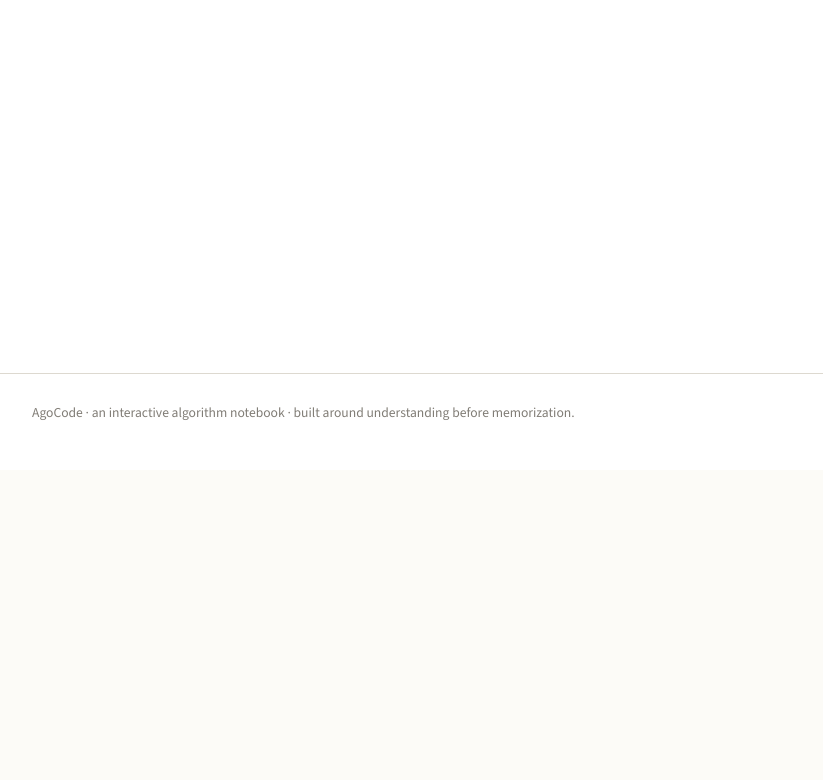
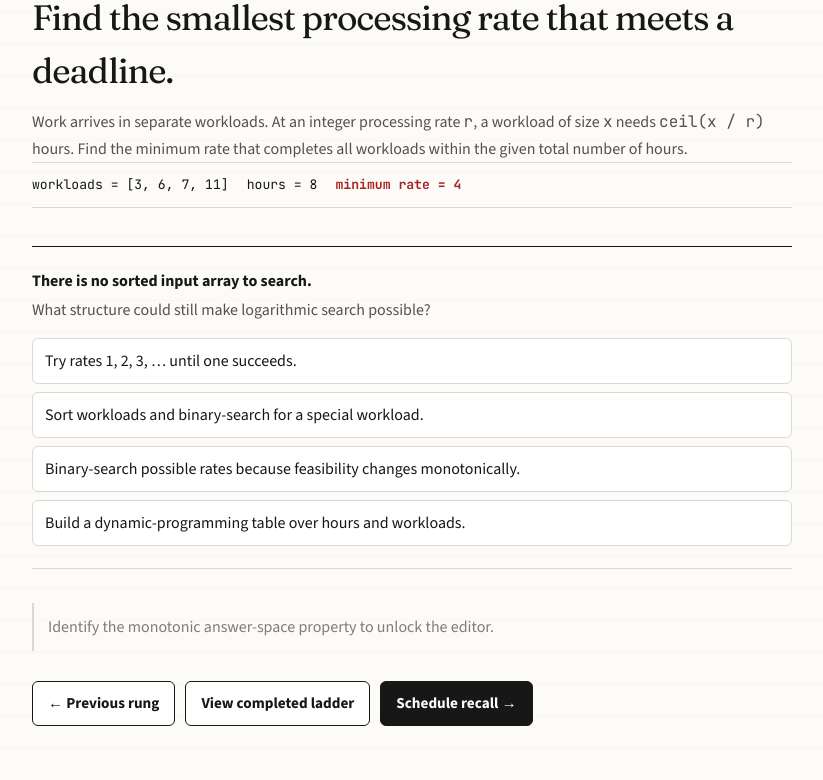
Before and after one commit to anatwork14/agocode, a Next.js app: page /practice/binary-search/answer-space in a window 1280 px wide. Before the commit this address had no page. Shown: the part 500-1280 px from the top of the page, without its empty margins (18-841 px from the left). Before the commit the page ends 970 px from the top, so only its background shows below. Built offline with nearby package versions, Linux system fonts and the light colour scheme.

Commit message:
feat: complete Binary Search transfer ladder with answer-space search

```diff
--- /dev/null
+++ b/app/practice/binary-search/answer-space/page.tsx
@@ -0,0 +1,34 @@
+import Link from "next/link";
+import { AnswerSpaceTransferPractice } from "@/components/binary-search/AnswerSpaceTransferPractice";
+
+export const metadata = { title: "Answer-Space Search Practice" };
+
+export default function AnswerSpacePracticePage() {
+  return (
+    <main className="page">
+      <div className="site-shell">
+        <div className="eyebrow">Practice · Mixed transfer</div>
+        <h1 className="editorial-title editorial-title--compact">Search a space of possible answers.</h1>
+        <p className="lede">
+          The input itself is not the sorted thing anymore. This final rung tests whether you can recognize the deeper
+          binary-search requirement: an ordered candidate space plus a monotonic decision that safely removes a region.
+        </p>
+
+        <section className="section" style={{ paddingTop: 44 }}>
+          <AnswerSpaceTransferPractice />
+          <div className="action-row">
+            <Link className="button" href="/practice/binary-search/rotated">
+              ← Previous rung
+            </Link>
+            <Link className="button" href="/practice">
+              View completed ladder
+            </Link>
+            <Link className="button button--primary" href="/review">
+              Schedule recall →
+            </Link>
+          </div>
+        </section>
+      </div>
+    </main>
+  );
+}
--- a/app/practice/binary-search/rotated/page.tsx
+++ b/app/practice/binary-search/rotated/page.tsx
@@ -23,6 +23,9 @@ export default function RotatedArrayPracticePage() {
             <Link className="button" href="/practice">
               View transfer ladder
             </Link>
+            <Link className="button button--primary" href="/practice/binary-search/answer-space">
+              Next: answer-space search →
+            </Link>
           </div>
         </section>
       </div>
--- a/app/practice/page.tsx
+++ b/app/practice/page.tsx
@@ -3,10 +3,10 @@ import Link from "next/link";
 export const metadata = { title: "Practice" };
 
 const ladder = [
-  ["01", "Insertion boundary", "Direct", "Live", "/practice/binary-search"],
-  ["02", "First occurrence boundary", "Variant", "Live", "/practice/binary-search/boundary"],
-  ["03", "Rotated ordered array", "Pattern", "Live", "/practice/binary-search/rotated"],
-  ["04", "Monotonic answer search", "Mixed", "Next", "#"],
+  ["01", "Insertion boundary", "Direct", "/practice/binary-search"],
+  ["02", "First occurrence boundary", "Variant", "/practice/binary-search/boundary"],
+  ["03", "Rotated ordered array", "Pattern", "/practice/binary-search/rotated"],
+  ["04", "Monotonic answer space", "Mixed", "/practice/binary-search/answer-space"],
 ] as const;
 
 export default function PracticePage() {
@@ -16,8 +16,8 @@ export default function PracticePage() {
         <div className="eyebrow">Transfer mode</div>
         <h1 className="editorial-title editorial-title--compact">Knowing the name is not recognizing the pattern.</h1>
         <p className="lede">
-          Practice gradually removes scaffolding. Start with a nearby variation, record your first hypothesis, then
-          move toward problems where the useful technique is no longer announced.
+          Practice gradually removes scaffolding. The four-rung Binary Search ladder moves from a direct positional
+          variation to an answer space where the candidate values do not appear as a sorted input array at all.
         </p>
 
         <section className="section">
@@ -25,36 +25,21 @@ export default function PracticePage() {
             <div className="section-heading__index">BINARY SEARCH</div>
             <div>
               <h2>Transfer ladder</h2>
-              <p>Each rung changes what must be recognized while preserving the underlying discard-region idea.</p>
+              <p>Each rung preserves the deeper rule: one decision must justify discarding an impossible region.</p>
             </div>
           </div>
 
           <div className="practice-ladder">
-            {ladder.map(([number, title, level, status, href]) => {
-              const live = status === "Live";
-              const content = (
-                <>
-                  <span className="practice-ladder__number">{number}</span>
-                  <div>
-                    <strong>{title}</strong>
-                    <span>{level}</span>
-                  </div>
-                  <span className={live ? "practice-ladder__status practice-ladder__status--live" : "practice-ladder__status"}>
-                    {status}
-                  </span>
-                </>
-              );
-
-              return live ? (
-                <Link className="practice-ladder__row" href={href} key={number}>
-                  {content}
-                </Link>
-              ) : (
-                <div className="practice-ladder__row practice-ladder__row--locked" key={number} aria-disabled="true">
-                  {content}
+            {ladder.map(([number, title, level, href]) => (
+              <Link className="practice-ladder__row" href={href} key={number}>
+                <span className="practice-ladder__number">{number}</span>
+                <div>
+                  <strong>{title}</strong>
+                  <span>{level}</span>
                 </div>
-              );
-            })}
+                <span className="practice-ladder__status practice-ladder__status--live">Live</span>
+              </Link>
+            ))}
           </div>
         </section>
       </div>
--- /dev/null
+++ b/components/binary-search/AnswerSpaceTransferPractice.tsx
@@ -0,0 +1,102 @@
+"use client";
+
+import { useState } from "react";
+import { PythonExercise, type PythonTestCase } from "@/components/code/PythonExercise";
+
+const tests: PythonTestCase[] = [
+  { label: "finds a moderate minimum rate", args: [[3, 6, 7, 11], 8], expected: 4 },
+  { label: "tight deadline needs the largest workload rate", args: [[30, 11, 23, 4, 20], 5], expected: 30 },
+  { label: "one extra hour lowers the minimum", args: [[30, 11, 23, 4, 20], 6], expected: 23 },
+  { label: "unit workloads", args: [[1, 1, 1], 3], expected: 1 },
+  { label: "single workload", args: [[100], 4], expected: 25 },
+];
+
+const starterCode = `def minimum_rate(workloads, hours):
+    # At integer rate r, workload x needs ceil(x / r) hours.
+    # Find the smallest r that finishes all workloads in time.
+    pass
+`;
+
+const hints = [
+  "Do not search the workloads. Search the set of possible answers.",
+  "A useful rate is between 1 and max(workloads). Ask whether feasibility is monotonic across that interval.",
+  "If rate r finishes on time, every larger rate also finishes on time. If r is too slow, every smaller rate is also too slow.",
+  "Binary-search the rate. Compute total hours with (x + rate - 1) // rate. When a rate works, save it and search left for a smaller feasible rate.",
+];
+
+const hypotheses = [
+  { id: "linear-rate", label: "Try rates 1, 2, 3, … until one succeeds." },
+  { id: "sort-workloads", label: "Sort workloads and binary-search for a special workload." },
+  { id: "answer-space", label: "Binary-search possible rates because feasibility changes monotonically." },
+  { id: "dynamic", label: "Build a dynamic-programming table over hours and workloads." },
+] as const;
+
+export function AnswerSpaceTransferPractice() {
+  const [hypothesis, setHypothesis] = useState<string | null>(null);
+  const correct = hypothesis === "answer-space";
+
+  return (
+    <div className="transfer-practice">
+      <section className="transfer-problem" aria-labelledby="answer-space-title">
+        <div className="eyebrow">Transfer 04 · abstract answer space</div>
+        <h2 id="answer-space-title">Find the smallest processing rate that meets a deadline.</h2>
+        <p>
+          Work arrives in separate workloads. At an integer processing rate <code className="mono">r</code>, a workload
+          of size <code className="mono">x</code> needs <code className="mono">ceil(x / r)</code> hours. Find the minimum
+          rate that completes all workloads within the given total number of hours.
+        </p>
+        <div className="example-strip mono" aria-label="Example">
+          <span>workloads = [3, 6, 7, 11]</span>
+          <span>hours = 8</span>
+          <strong>minimum rate = 4</strong>
+        </div>
+      </section>
+
+      <section className="hypothesis-gate">
+        <div className="hypothesis-gate__heading">
+          <div>
+            <strong>There is no sorted input array to search.</strong>
+            <p>What structure could still make logarithmic search possible?</p>
+          </div>
+          {hypothesis ? <span className="mono">hypothesis recorded</span> : null}
+        </div>
+        <div className="prediction-options">
+          {hypotheses.map((option) => (
+            <button
+              type="button"
+              key={option.id}
+              className={`prediction-option ${hypothesis === option.id ? (correct ? "prediction-option--correct" : "prediction-option--wrong") : ""}`}
+              onClick={() => setHypothesis(option.id)}
+              disabled={correct}
+            >
+              {option.label}
+            </button>
+          ))}
+        </div>
+        {hypothesis ? (
+          <p className={`prediction-feedback ${correct ? "prediction-feedback--correct" : ""}`} aria-live="polite">
+            {correct
+              ? "Exactly. Candidate rates form an ordered answer space. Feasibility is monotonic: once a rate is fast enough, every larger rate is also feasible. That lets one check discard half of the possible answers."
+              : "That can produce an answer, but it misses the strongest structure. Ask how the statement ‘finishes within the deadline’ changes as the rate increases. Once it becomes true, can it ever become false again?"}
+          </p>
+        ) : null}
+      </section>
+
+      {correct ? (
+        <PythonExercise
+          id="binary-search-transfer-answer-space"
+          title="Binary-search a value that is not stored in the input."
+          description="This is the furthest transfer rung: the midpoint is now a candidate answer. Preserve the same logic—make one monotonic check, then discard an impossible region."
+          functionName="minimum_rate"
+          starterCode={starterCode}
+          tests={tests}
+          hints={hints}
+          successMessage="You transferred binary search from array indices to a monotonic answer space."
+          storageKey="agocode.progress.binary-search.transfer-04"
+        />
+      ) : (
+        <div className="transfer-locked">Identify the monotonic answer-space property to unlock the editor.</div>
+      )}
+    </div>
+  );
+}
```
